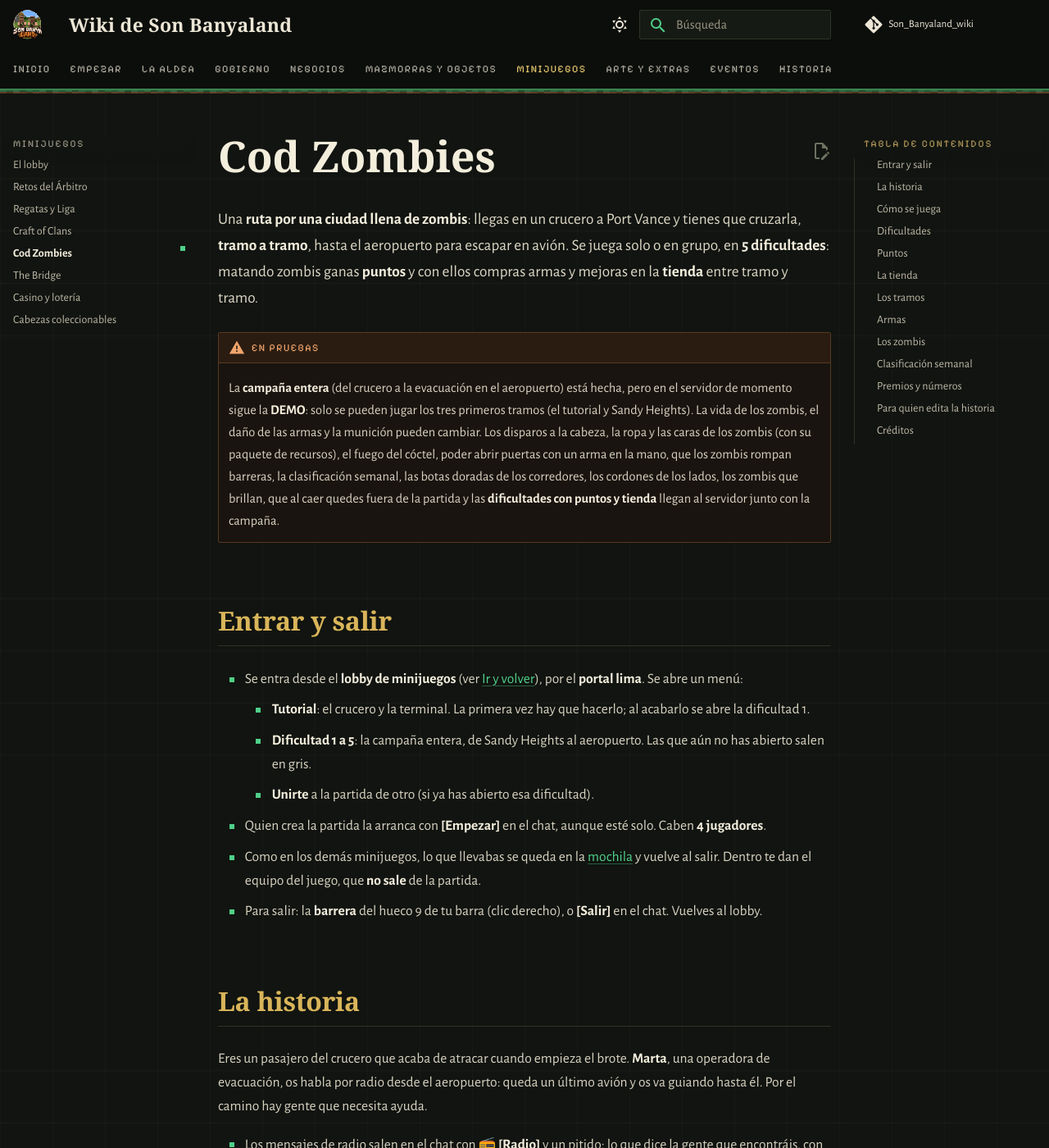
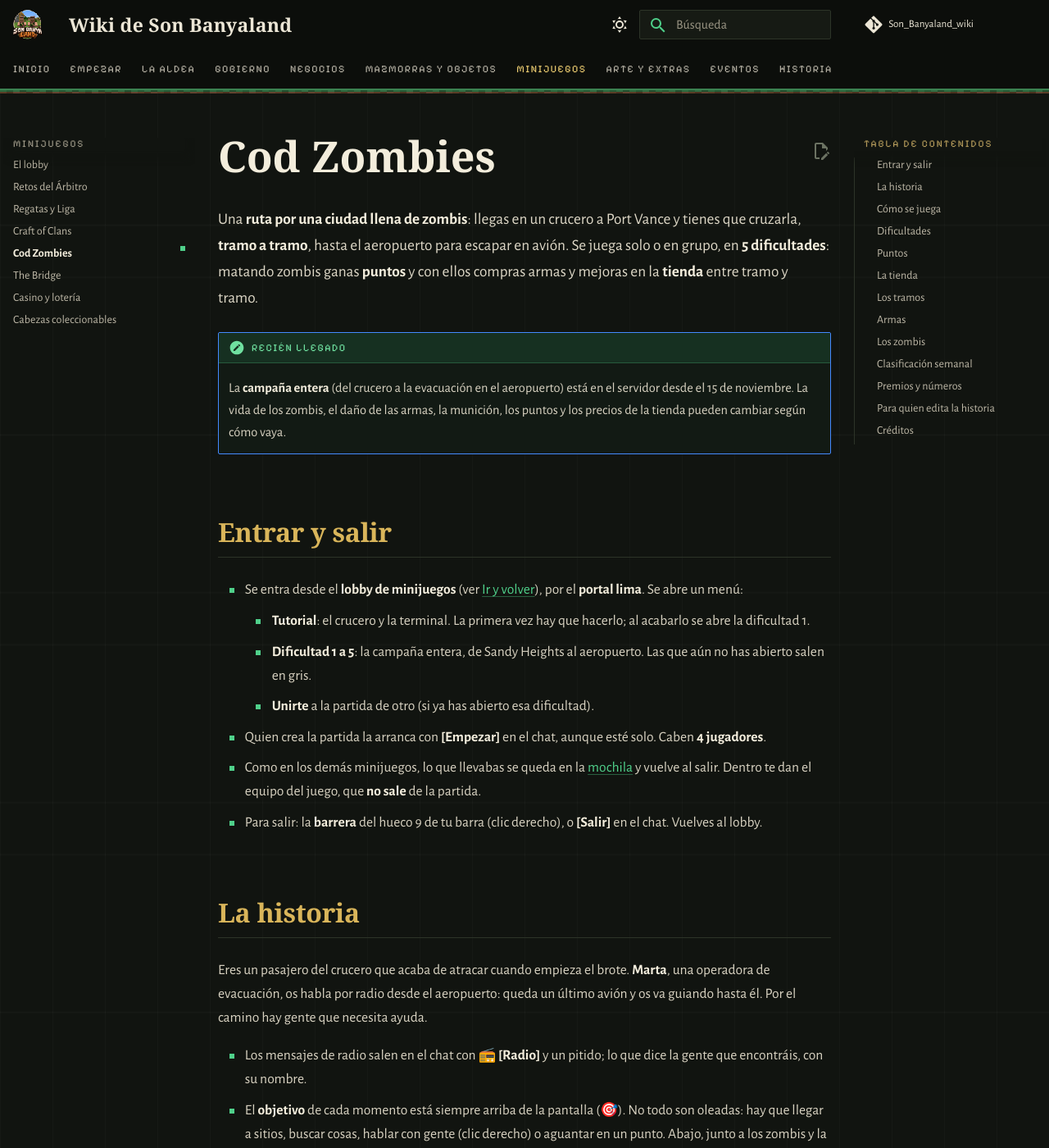
Before and after one commit to PigPilgrim/Son_Banyaland_wiki, an MkDocs documentation site: the page built from docs/zombies.md, in a window 1280 px wide and 1400 px high. Shown: the whole window at 82% size. Built offline with MkDocs 1.6.1 and Material for MkDocs 9.7.7, drawn with Linux system fonts in a browser that asks for light colours; some web fonts are replaced; comment, search, counter and statistics services are not loaded; some of the changed text lies outside the part shown.

Commit message:
Cod Zombies entero en el servidor (sin DEMO); The Bridge en el servidor pero cerrado; Craft of Clans cerrado
Co-Authored-By: Claude Opus 5.5 <noreply@anthropic.com>

```diff
--- a/docs/minijuegos.md
+++ b/docs/minijuegos.md
@@ -40,7 +40,8 @@ Barcos sobre hielo, con neumáticos, boxes y la Liga. Ver [Regatas y Liga](regat
 
 ## Craft of Clans
 
-Tu propio **fortín** para construir y mejorar con tiempo real. Ver [Craft of Clans](clanes.md).
+Tu propio **fortín** para construir y mejorar con tiempo real. **Cerrado por ahora** (desde el 15 de noviembre). Ver
+[Craft of Clans](clanes.md).
 
 ## Casino
 
@@ -52,11 +53,11 @@ Los tres Cofres de Cabezas del lobby, el álbum y las repetidas. Ver [Cabezas co
 
 ## The Bridge
 
-Dos equipos con su cama: construye el camino, rompe la cama del rival y elimínalo. En 1v1 o 2v2. Aún en pruebas. Ver
+Dos equipos con su cama: construye el camino, rompe la cama del rival y elimínalo. En 1v1 o 2v2. Aún en pruebas: **cerrado** hasta que se pruebe. Ver
 [The Bridge](bridge.md).
 
 ## Cod Zombies
 
 Una ruta por una ciudad llena de zombis, tramo a tramo, solo o en grupo, hasta la evacuación en el aeropuerto. Está
-abierto como **DEMO** (los tres primeros tramos; la campaña entera llegará pronto), por el portal lima. Ver
+abierto entero (del crucero al aeropuerto, con 5 dificultades y clasificación semanal), por el portal lima. Ver
 [Cod Zombies](zombies.md).
--- a/docs/zombies.md
+++ b/docs/zombies.md
@@ -4,13 +4,10 @@ Una **ruta por una ciudad llena de zombis**: llegas en un crucero a Port Vance y
 tramo**, hasta el aeropuerto para escapar en avión. Se juega solo o en grupo, en **5 dificultades**: matando zombis
 ganas **puntos** y con ellos compras armas y mejoras en la **tienda** entre tramo y tramo.
 
-!!! warning "En pruebas"
-    La **campaña entera** (del crucero a la evacuación en el aeropuerto) está hecha, pero en el servidor de momento
-    sigue la **DEMO**: solo se pueden jugar los tres primeros tramos (el tutorial y Sandy Heights). La vida de los
-    zombis, el daño de las armas y la munición pueden cambiar. Los disparos a la cabeza, la ropa y las caras de los
-    zombis (con su paquete de recursos), el fuego del cóctel, poder abrir puertas con un arma en la mano, que los
-    zombis rompan barreras, la clasificación semanal, las botas doradas de los corredores, los cordones de los lados, los zombis que brillan, que al caer quedes
-    fuera de la partida y las **dificultades con puntos y tienda** llegan al servidor junto con la campaña.
+!!! note "Recién llegado"
+    La **campaña entera** (del crucero a la evacuación en el aeropuerto) está en el servidor desde el 15 de
+    noviembre. La vida de los zombis, el daño de las armas, la munición, los puntos y los precios de la tienda pueden
+    cambiar según cómo vaya.
 
 ## Entrar y salir
 
@@ -39,7 +36,7 @@ necesita ayuda.
 - Si ya te la sabes: **`/historia saltar`** corta el diálogo cuando lo pide todo el grupo.
 
 !!! note "En pruebas"
-    De momento solo tienen historia el **Hospital** y la **Comisaría** (y solo en el servidor de pruebas). El resto
+    De momento solo tienen historia el **Hospital** y la **Comisaría**. El resto
     de tramos siguen siendo oleadas.
 
 ## Cómo se juega
```
Also changed, not shown: docs/bridge.md (+2 -2 lines), docs/clanes.md (+3 -0 lines), docs/pendientes.md (+3 -5 lines).
